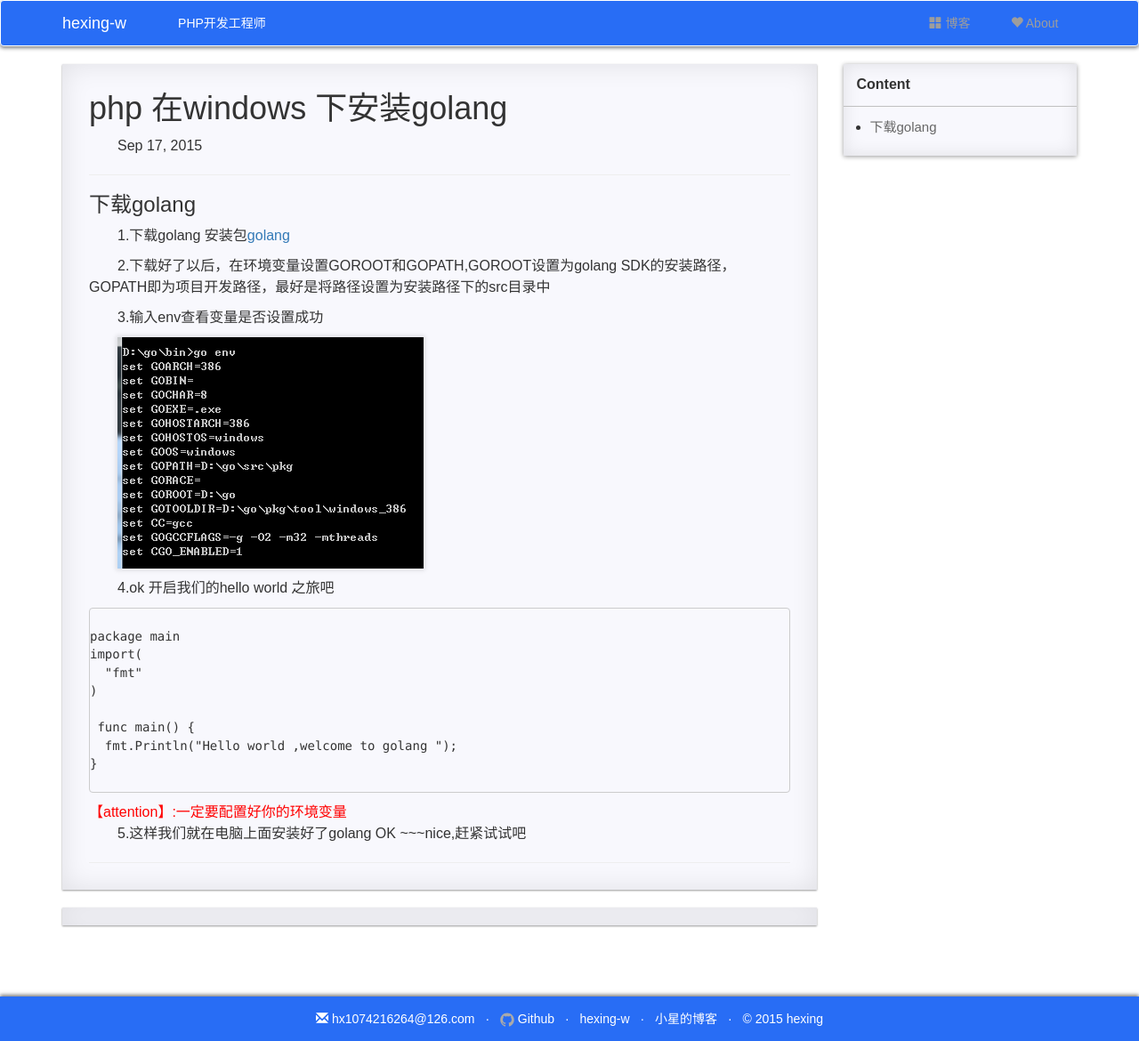
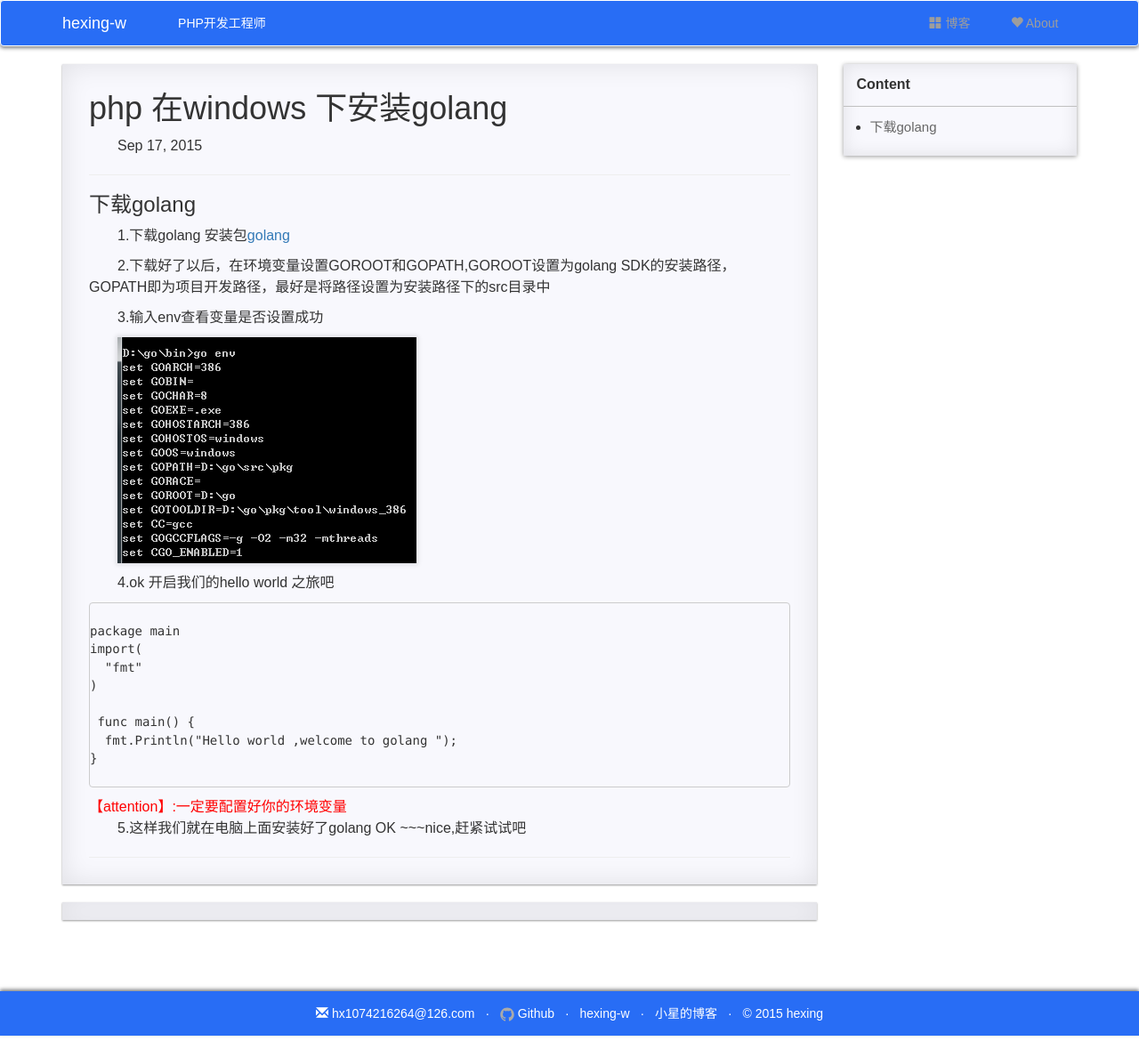
Before and after one commit to hexing-w/hexing-w.github.io, a Jekyll site: the page built from _posts/2015-11-05-windows下golang开发环境和配置.md, in a window 1280 px wide. Shown: the whole page at 89% size. Built offline with Jekyll 4.4.1, drawn with Linux system fonts in a browser that asks for light colours; nearby versions of some CDN libraries; comment, search, counter and statistics services are not loaded; a style sheet for code colours, icons or effects is not loaded.

Commit message:
Signed-off-by: hexing-w <1074216264@qq.com>

```diff
--- a/_posts/2015-11-05-windows下golang开发环境和配置.md
+++ b/_posts/2015-11-05-windows下golang开发环境和配置.md
@@ -17,7 +17,7 @@
 
 3.输入env查看变量是否设置成功
 
-![golang](http://hexing-w.github.io/css/pics/env.png)
+![golang](http://hexing-w.github.io/css/pics/go.png)
 
 4.ok 开启我们的hello world 之旅吧
 <pre><code>
```
